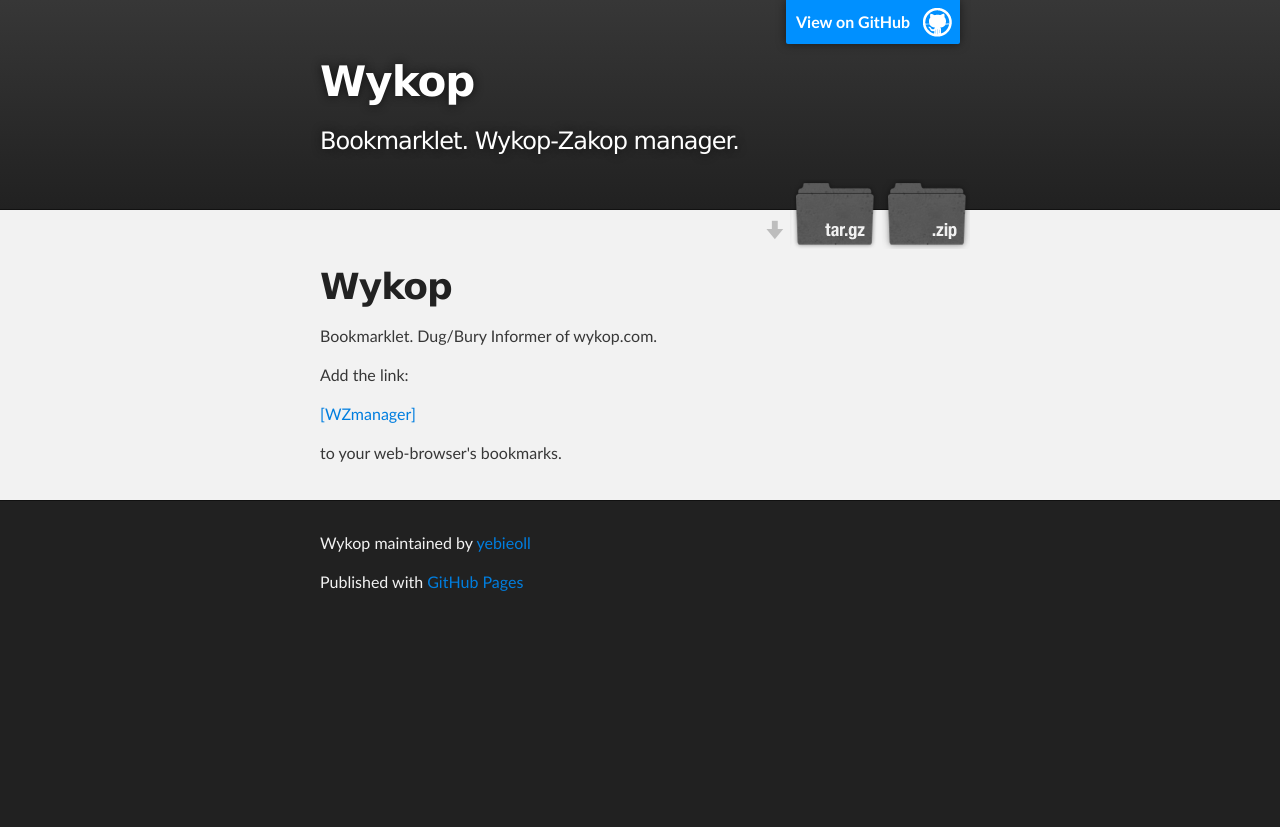
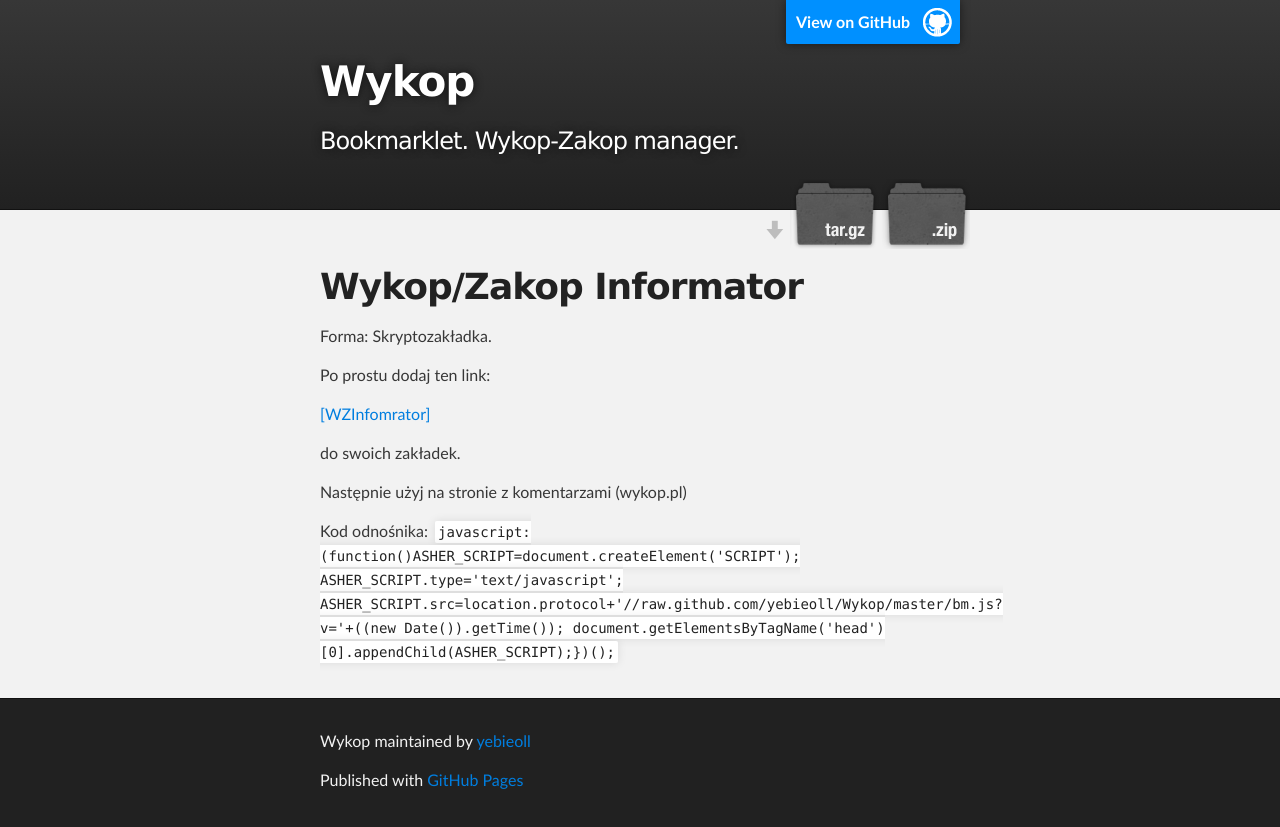
Before and after one commit to yoomug/Wykop, a plain HTML site: page index.html in a window 1280 px wide. Before the commit the page ends 800 px from the top, so only its background shows below. Drawn offline with Linux system fonts and the light colour scheme.

```diff
--- a/index.html
+++ b/index.html
@@ -32,15 +32,22 @@
     <div id="main_content_wrap" class="outer">
       <section id="main_content" class="inner">
         <h1>
-<a name="wykop" class="anchor" href="#wykop"><span class="octicon octicon-link"></span></a>Wykop</h1>
+<a name="wykopzakop-informator-" class="anchor" href="#wykopzakop-informator-"><span class="octicon octicon-link"></span></a>Wykop/Zakop Informator </h1>
 
-<p>Bookmarklet. Dug/Bury Informer of wykop.com.</p>
+<p>Forma: Skryptozakładka.</p>
 
-<p>Add the link:</p>
+<p>Po prostu dodaj ten link:</p>
 
-<p><a>[WZmanager]</a></p>
+<p><a>[WZInfomrator]</a></p>
 
-<p>to your web-browser's bookmarks.</p>
+<p>do swoich zakładek.</p>
+
+<p>Następnie użyj na stronie z komentarzami (wykop.pl)</p>
+
+<p>Kod odnośnika:
+<code>javascript:(function()ASHER_SCRIPT=document.createElement('SCRIPT');
+ASHER_SCRIPT.type='text/javascript';
+ASHER_SCRIPT.src=location.protocol+'//raw.github.com/yebieoll/Wykop/master/bm.js?v='+((new Date()).getTime()); document.getElementsByTagName('head')[0].appendChild(ASHER_SCRIPT);})();</code></p>
       </section>
     </div>
 
--- a/params.json
+++ b/params.json
@@ -1 +1 @@
-{"name":"Wykop","tagline":"Bookmarklet. Wykop-Zakop manager.","body":"Wykop\r\n=====\r\n\r\nBookmarklet. Dug/Bury Informer of wykop.com.\r\n\r\nAdd the link:\r\n\r\n<a href=\"javascript:(function(){ASHER_SCRIPT=document.createElement('SCRIPT');ASHER_SCRIPT.type='text/javascript';ASHER_SCRIPT.src=location.protocol+'//raw.github.com/yebieoll/Wykop/master/bm.js?v='+((new Date()).getTime()); document.getElementsByTagName('head')[0].appendChild(ASHER_SCRIPT);})();\">[WZmanager]</a>\r\n\r\nto your web-browser's bookmarks.\r\n\r\n","google":"","note":"Don't delete this file! It's used internally to help with page regeneration."}
+{"name":"Wykop","tagline":"Bookmarklet. Wykop-Zakop manager.","body":"Wykop/Zakop Informator \r\n=====\r\n\r\n\r\nForma: Skryptozakładka.\r\n\r\nPo prostu dodaj ten link:\r\n\r\n<a href=\"javascript:(function(){ASHER_SCRIPT=document.createElement('SCRIPT');ASHER_SCRIPT.type='text/javascript';ASHER_SCRIPT.src=location.protocol+'//raw.github.com/yebieoll/Wykop/master/bm.js?v='+((new Date()).getTime()); document.getElementsByTagName('head')[0].appendChild(ASHER_SCRIPT);})();\">[WZInfomrator]</a>\r\n\r\n\r\n\r\ndo swoich zakładek.\r\n\r\nNastępnie użyj na stronie z komentarzami (wykop.pl)\r\n\r\n\r\nKod odnośnika:\r\n`javascript:(function()ASHER_SCRIPT=document.createElement('SCRIPT');\r\nASHER_SCRIPT.type='text/javascript';\r\nASHER_SCRIPT.src=location.protocol+'//raw.github.com/yebieoll/Wykop/master/bm.js?v='+((new Date()).getTime()); document.getElementsByTagName('head')[0].appendChild(ASHER_SCRIPT);})();`","google":"","note":"Don't delete this file! It's used internally to help with page regeneration."}
```
